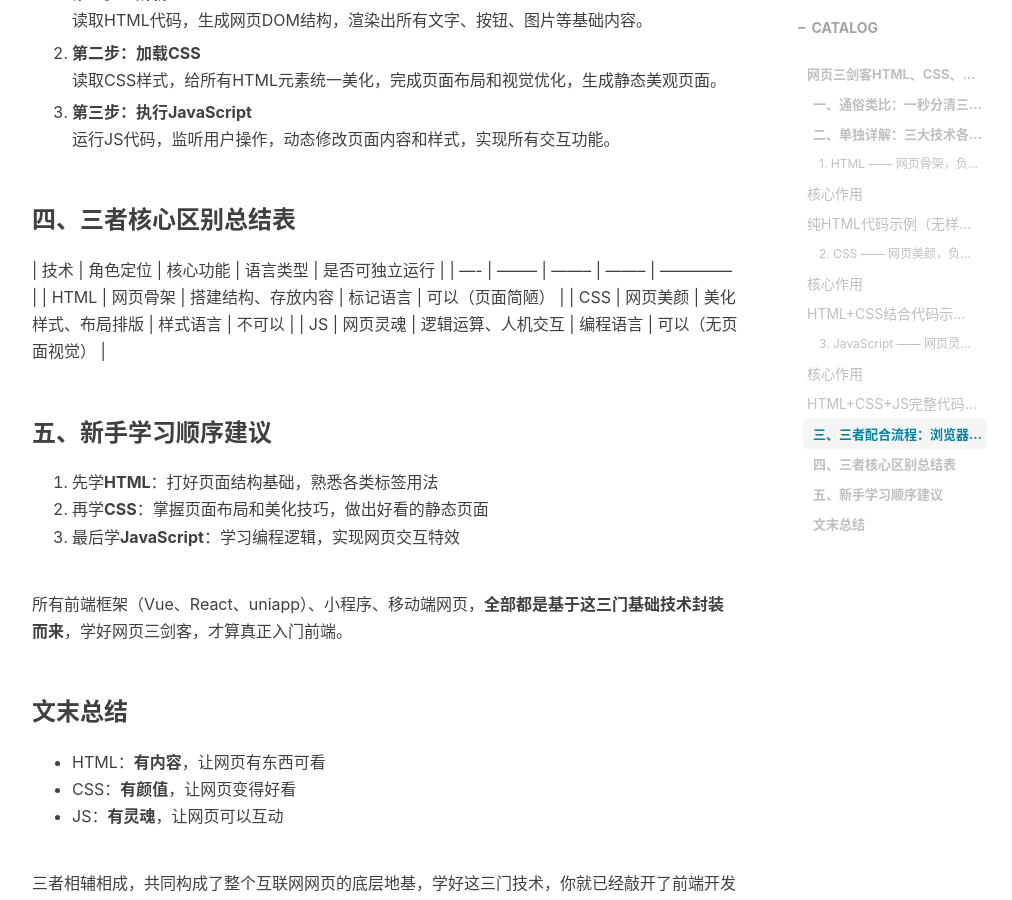
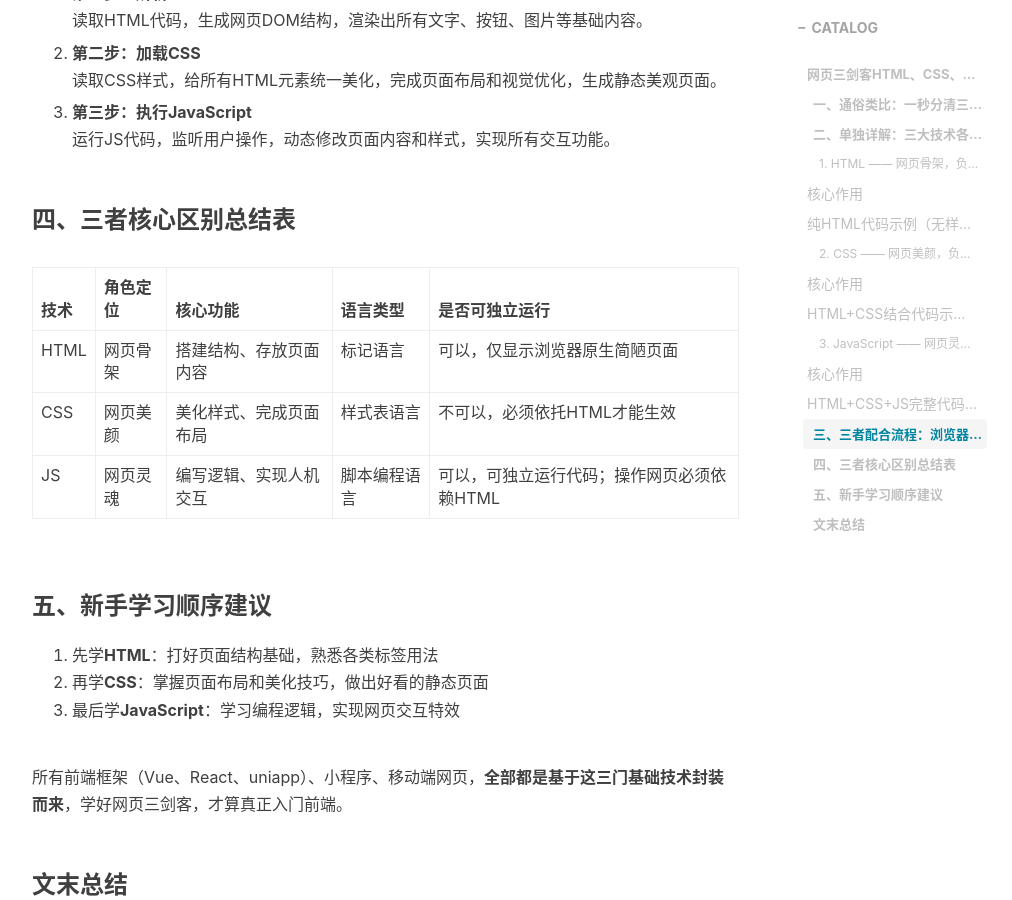
Before and after one commit to bill74186/bill74186.github.io, a Jekyll site: the page built from _posts/2026-06-17-WhatIsThe-HTML-CSS-JS.md, in a window 1280 px wide and 900 px high, scrolled down 5178 px. Shown: the whole window, without its empty margins (233-1245 px from the left). Built offline with Jekyll 4.4.1, drawn with Linux system fonts in a browser that asks for light colours; comment, search, counter and statistics services are not loaded.

Commit message:
修复：修复报错问题

```diff
--- a/_posts/2026-06-17-WhatIsThe-HTML-CSS-JS.md
+++ b/_posts/2026-06-17-WhatIsThe-HTML-CSS-JS.md
@@ -183,11 +183,12 @@ CSS不新增任何页面内容，只改变页面**长相和排版**。
 运行JS代码，监听用户操作，动态修改页面内容和样式，实现所有交互功能。
 
 ### 四、三者核心区别总结表
+
 | 技术 | 角色定位 | 核心功能 | 语言类型 | 是否可独立运行 |
 | ---- | -------- | -------- | -------- | -------------- |
-| HTML | 网页骨架 | 搭建结构、存放内容 | 标记语言 | 可以（页面简陋） |
-| CSS | 网页美颜 | 美化样式、布局排版 | 样式语言 | 不可以 |
-| JS | 网页灵魂 | 逻辑运算、人机交互 | 编程语言 | 可以（无页面视觉） |
+| HTML | 网页骨架 | 搭建结构、存放页面内容 | 标记语言 | 可以，仅显示浏览器原生简陋页面 |
+| CSS | 网页美颜 | 美化样式、完成页面布局 | 样式表语言 | 不可以，必须依托HTML才能生效 |
+| JS | 网页灵魂 | 编写逻辑、实现人机交互 | 脚本编程语言 | 可以，可独立运行代码；操作网页必须依赖HTML |
 
 ### 五、新手学习顺序建议
 1. 先学**HTML**：打好页面结构基础，熟悉各类标签用法<br>
```
